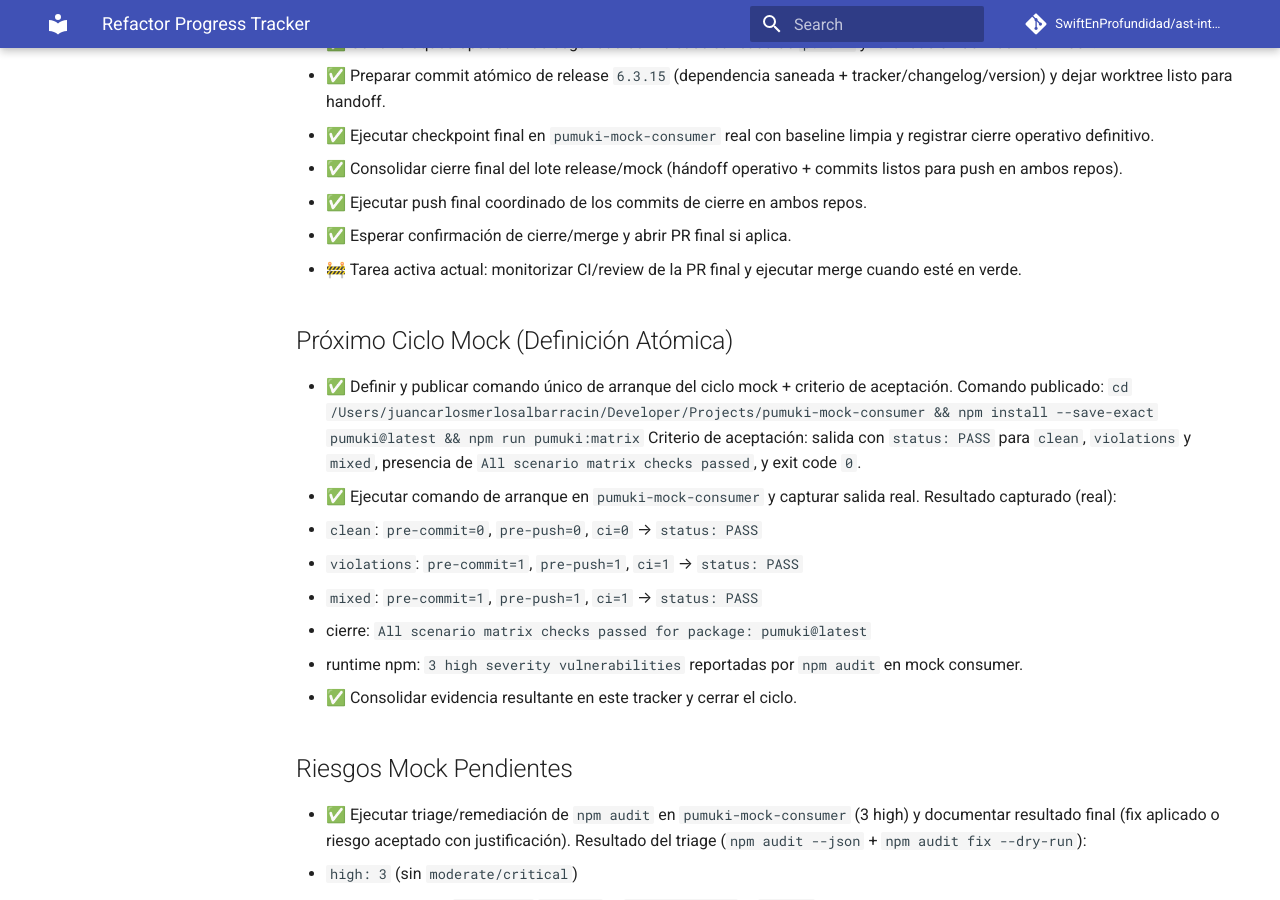
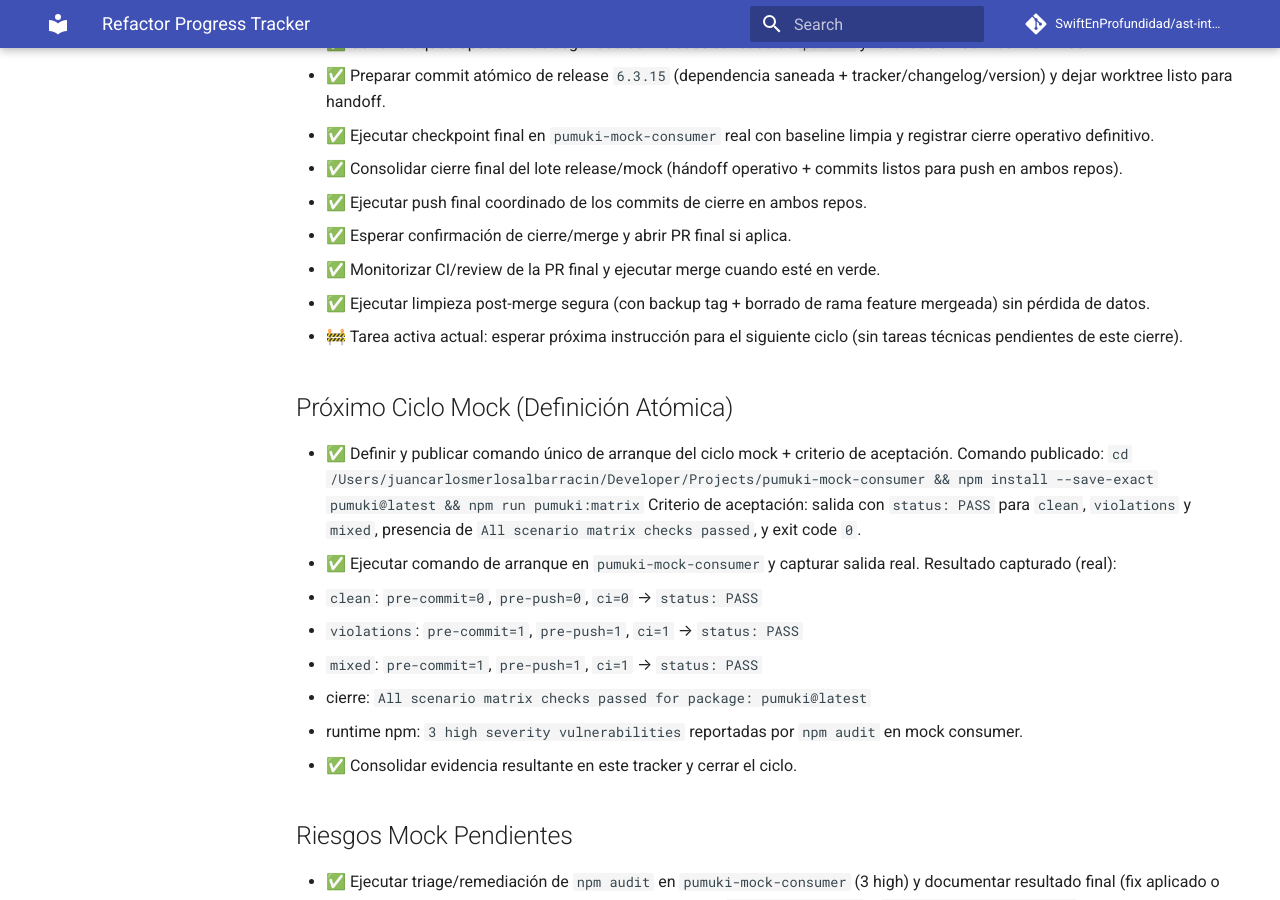
Before and after one commit to SwiftEnProfundidad/ast-intelligence-hooks, an MkDocs documentation site: the page built from docs/REFRACTOR_PROGRESS.md, in a window 1280 px wide and 900 px high, scrolled down 599 px. Built offline with MkDocs 1.6.1 and Material for MkDocs 9.7.7, drawn with Linux system fonts in a browser that asks for light colours; comment, search, counter and statistics services are not loaded.

Commit message:
docs(tracker): mark post-merge cleanup complete and set idle active task

```diff
--- a/docs/REFRACTOR_PROGRESS.md
+++ b/docs/REFRACTOR_PROGRESS.md
@@ -17,7 +17,9 @@ Estado consolidado del refactor con seguimiento de tareas y evidencia del avance
 - ✅ Consolidar cierre final del lote release/mock (hándoff operativo + commits listos para push en ambos repos).
 - ✅ Ejecutar push final coordinado de los commits de cierre en ambos repos.
 - ✅ Esperar confirmación de cierre/merge y abrir PR final si aplica.
-- 🚧 Tarea activa actual: monitorizar CI/review de la PR final y ejecutar merge cuando esté en verde.
+- ✅ Monitorizar CI/review de la PR final y ejecutar merge cuando esté en verde.
+- ✅ Ejecutar limpieza post-merge segura (con backup tag + borrado de rama feature mergeada) sin pérdida de datos.
+- 🚧 Tarea activa actual: esperar próxima instrucción para el siguiente ciclo (sin tareas técnicas pendientes de este cierre).
 
 ## Próximo Ciclo Mock (Definición Atómica)
 - ✅ Definir y publicar comando único de arranque del ciclo mock + criterio de aceptación.
```
